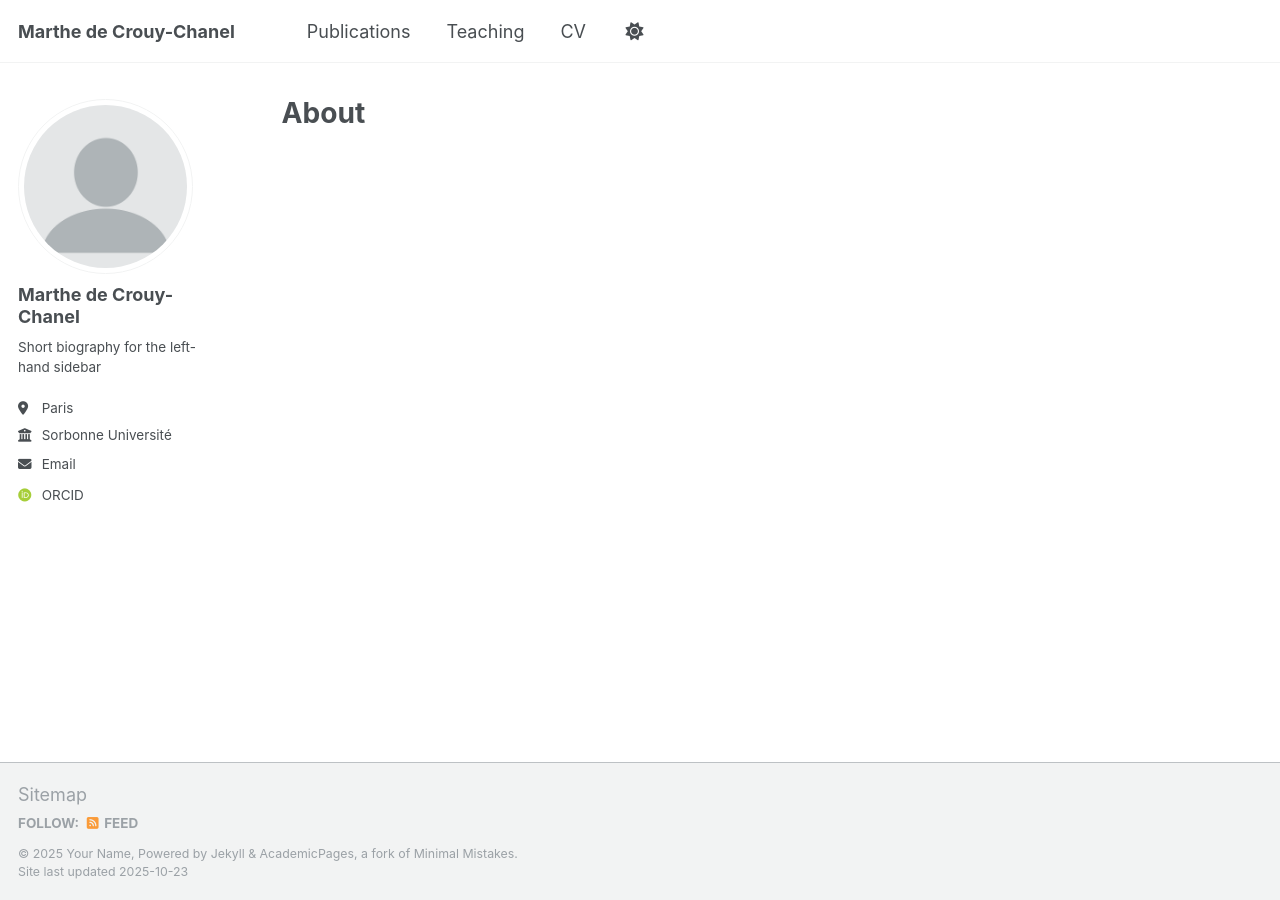
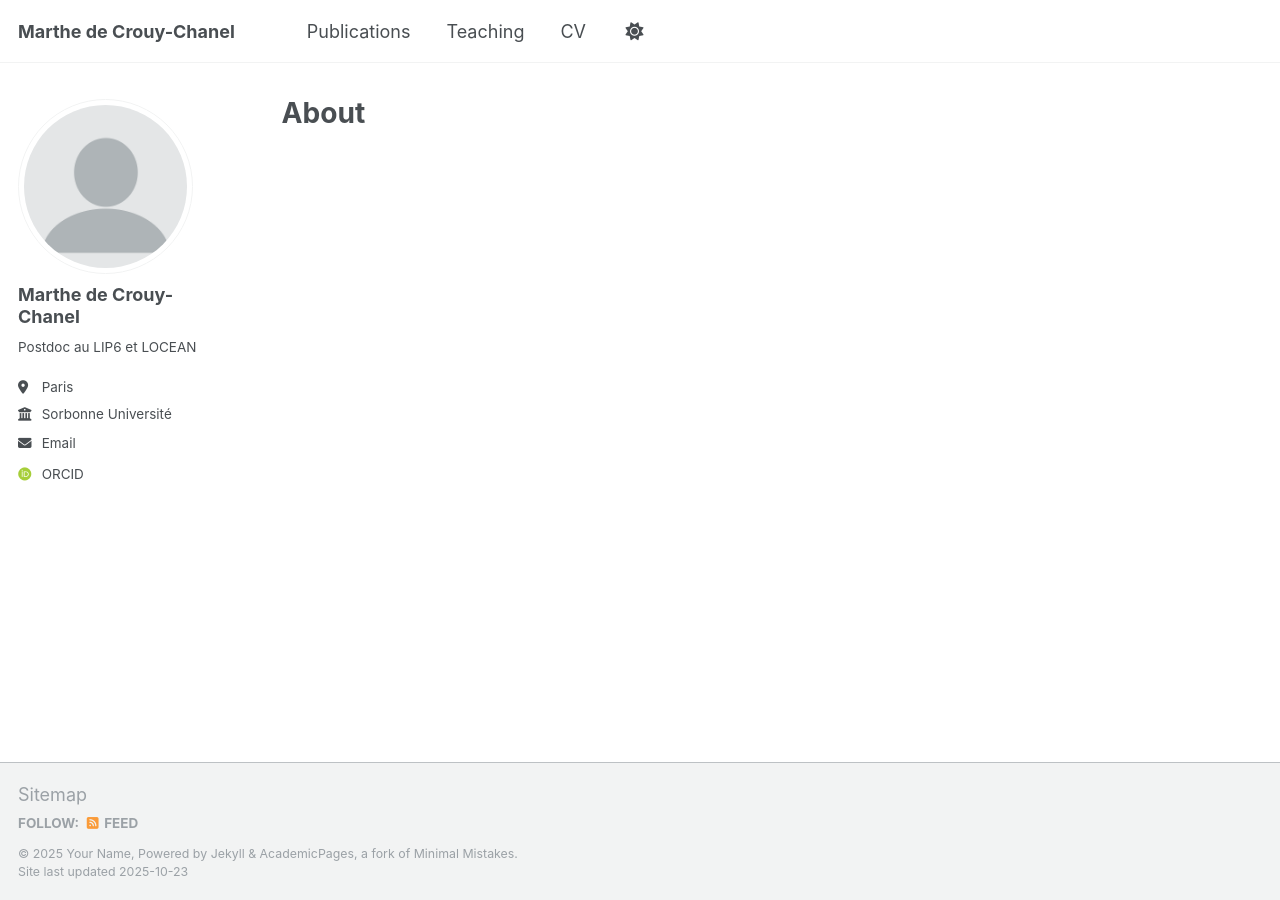
Before and after one commit to mdecrouy/mdecrouy.github.io, a Jekyll site: the page built from _pages/about.md, in a window 1280 px wide. Built offline with Jekyll 4.4.1, drawn with Linux system fonts in a browser that asks for light colours; some web fonts are replaced.

Commit message:
Update _config.yml
ajout d'une petite bio

```diff
--- a/_config.yml
+++ b/_config.yml
@@ -25,7 +25,7 @@ author:
   avatar           : "profile.png"
   name             : "Marthe de Crouy-Chanel"
   pronouns         : # example: "she/her"
-  bio              : "Short biography for the left-hand sidebar"
+  bio              : "Postdoc au LIP6 et LOCEAN"
   location         : "Paris"
   employer         : "Sorbonne Université"
   uri              : # URL
```
